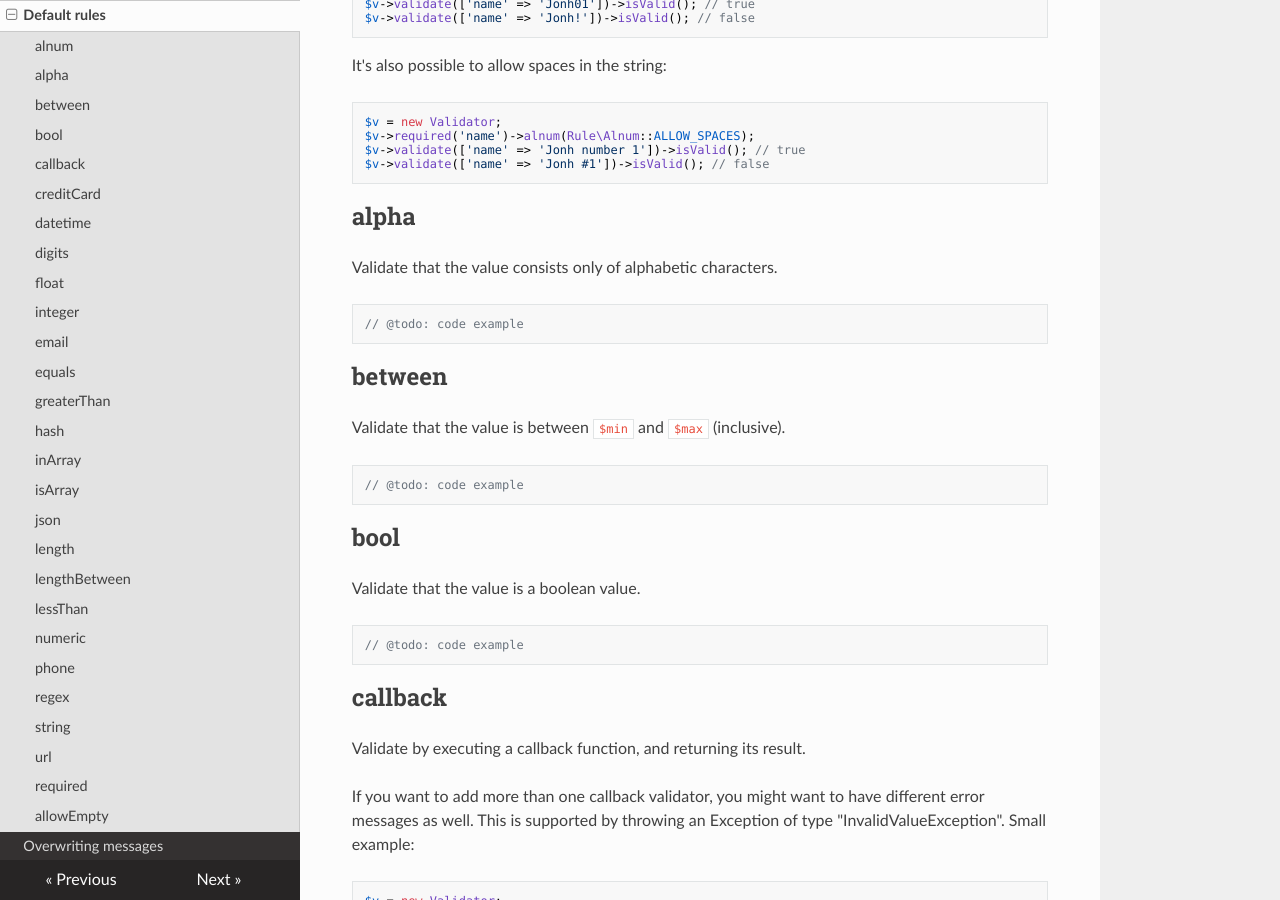
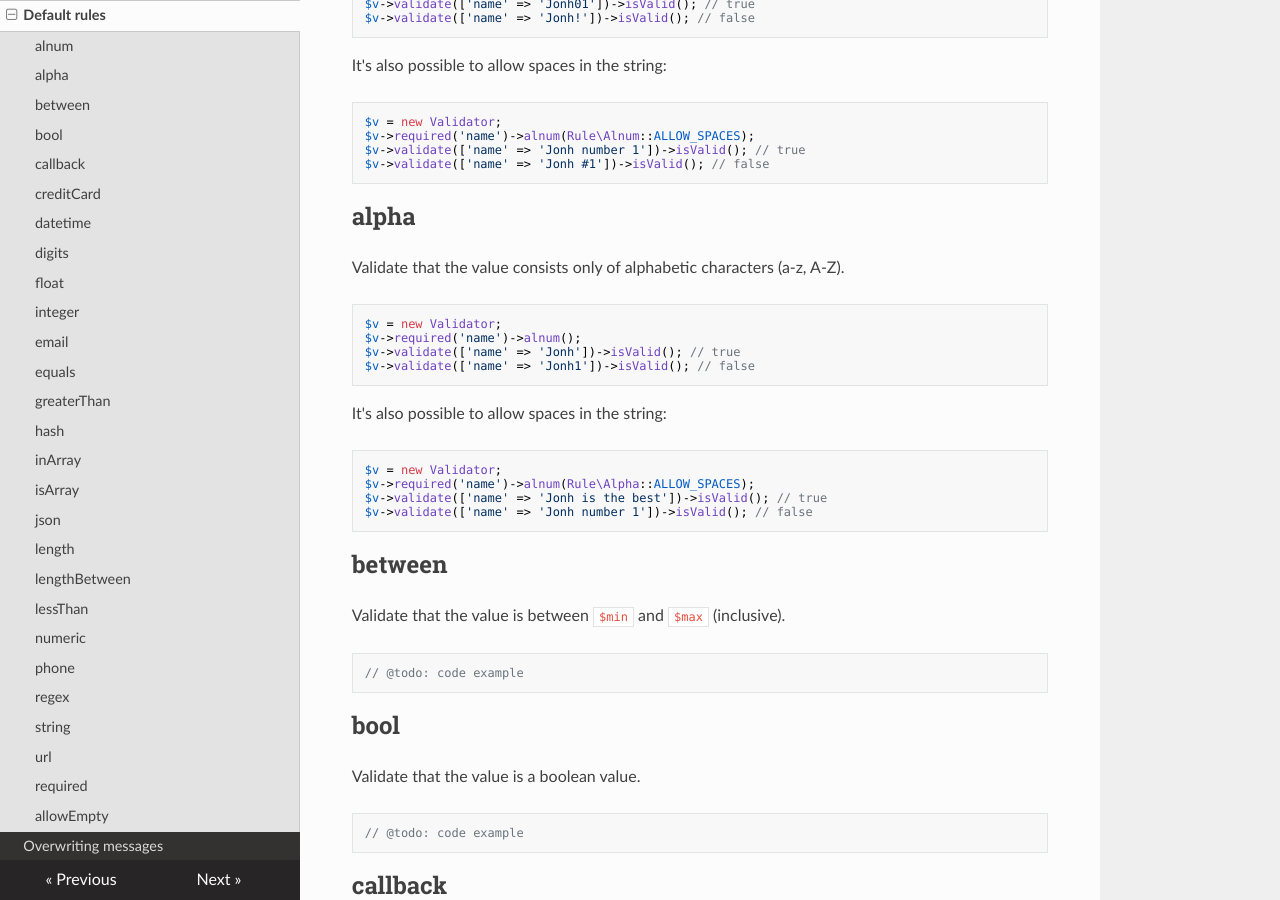
Before and after one commit to particle-php/Validator, an MkDocs documentation site: the page built from docs/rules.md, in a window 1280 px wide and 900 px high, scrolled down 1076 px. Built offline with MkDocs 1.6.1, drawn with Linux system fonts in a browser that asks for light colours; nearby versions of some CDN libraries; old or Windows-style settings are respelled for this version of MkDocs.

Commit message:
Add alpha code example

````diff
--- a/docs/rules.md
+++ b/docs/rules.md
@@ -52,10 +52,22 @@ $v->validate(['name' => 'Jonh #1'])->isValid(); // false
 
 ## alpha
 
-Validate that the value consists only of alphabetic characters.
+Validate that the value consists only of alphabetic characters (a-z, A-Z).
 
 ```php
-// @todo: code example
+$v = new Validator;
+$v->required('name')->alnum();
+$v->validate(['name' => 'Jonh'])->isValid(); // true
+$v->validate(['name' => 'Jonh1'])->isValid(); // false
+```
+
+It's also possible to allow spaces in the string:
+
+```php
+$v = new Validator;
+$v->required('name')->alnum(Rule\Alpha::ALLOW_SPACES);
+$v->validate(['name' => 'Jonh is the best'])->isValid(); // true
+$v->validate(['name' => 'Jonh number 1'])->isValid(); // false
 ```
 
 ## between
````
